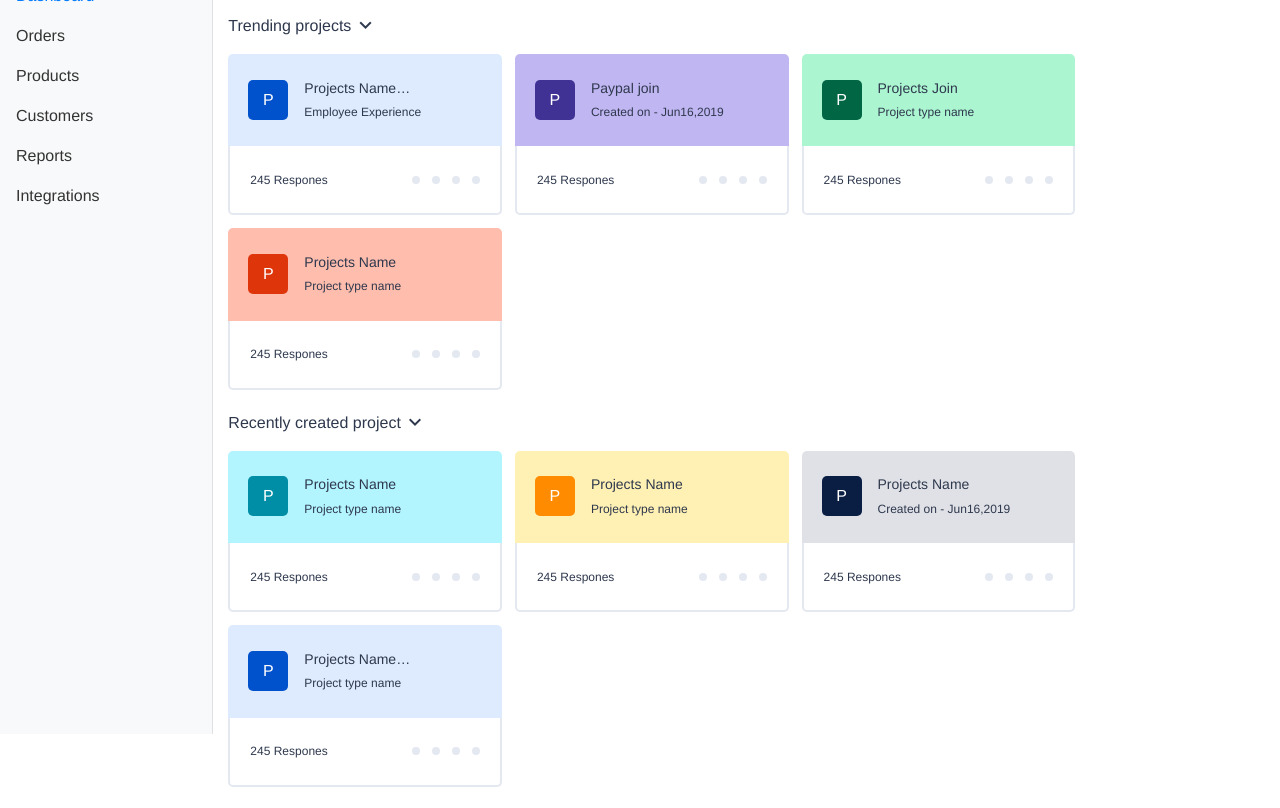
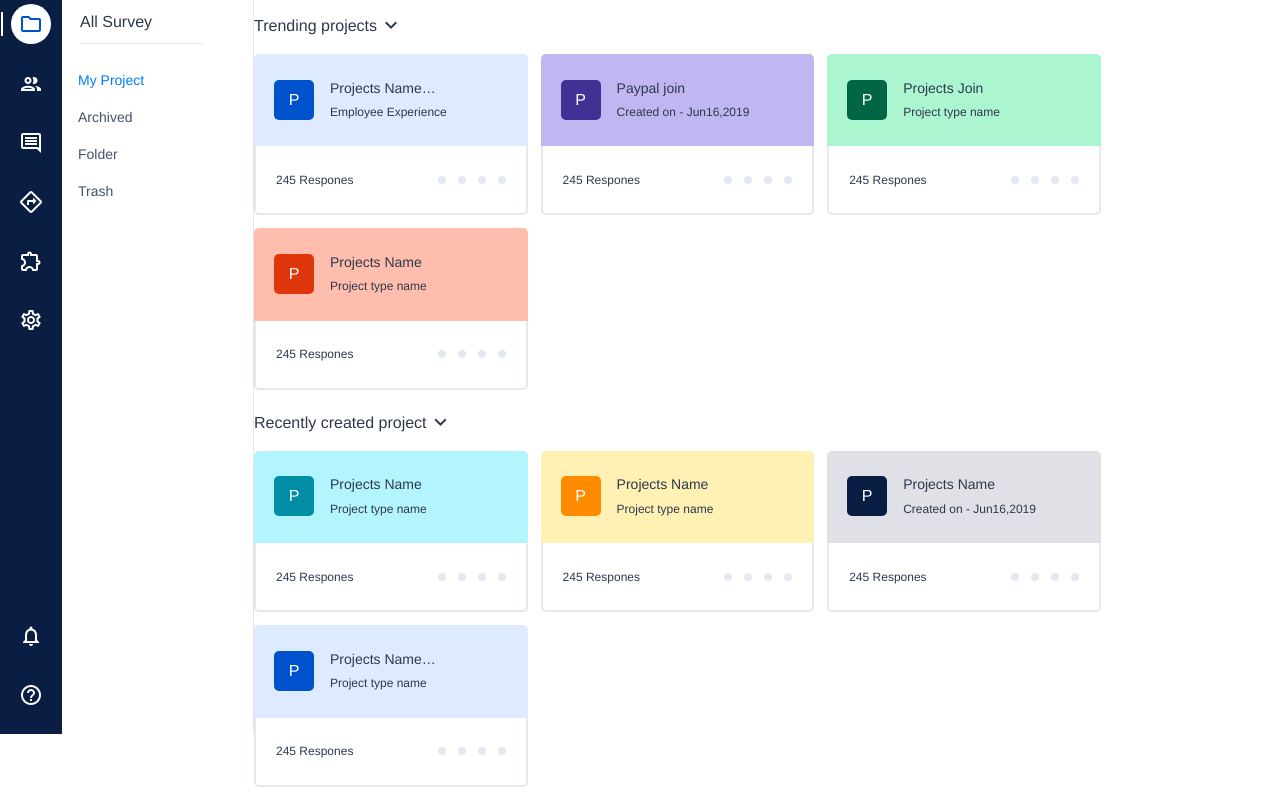
Before and after one commit to link2pk/ABCBank, a website: page index.html in a window 1280 px wide. Shown: the part 66-874 px from the top of the page. Drawn offline with Linux system fonts and the light colour scheme.

Commit message:
on subnav

```diff
--- a/assets/scss/_custom.scss
+++ b/assets/scss/_custom.scss
@@ -203,9 +203,11 @@ html {
         top: .35rem;
         font-size: 1.1rem;
         display: none;
-        &:hover{
+
+        &:hover {
             cursor: pointer;
         }
+
         &::before {
             color: rgba($body-color, .54);
         }
@@ -329,3 +331,70 @@ html {
     flex-wrap: wrap;
     margin-left: -13px;
 }
+
+.main-nav {
+
+    width: 62px;
+    background-color: #091E42;
+    display: flex;
+    flex-flow: column;
+    justify-content: space-between;
+    align-items: center;
+}
+
+.main-nav-ul {
+    list-style-type: none;
+    margin: 0;
+    padding: 0;
+
+    li {
+        margin-top: .7rem;
+        margin-bottom: 1.2rem;
+    }
+
+    .icon {
+        color: #fff;
+        font-size: 1.5rem;
+        width: 40px;
+        height: 40px;
+        border-radius: 40px;
+        display: flex;
+        justify-content: center;
+        align-items: center;
+
+        &:hover {
+            text-decoration: none;
+
+        }
+    }
+
+    .active {
+        position: relative;
+
+        .icon {
+            background-color: #fff;
+            color: var(--primary);
+        }
+
+        &::before {
+            content: "";
+            height: 24px;
+            width: 2px;
+
+            background-color: #fff;
+            position: absolute;
+            left: -10px;
+            top: 8px;
+        }
+    }
+}
+
+.main {
+    padding-left: 254px;
+}
+
+.sub-nav {
+    header {
+        padding: 18px;
+    }
+}
--- a/assets/scss/_dashboard.scss
+++ b/assets/scss/_dashboard.scss
@@ -12,6 +12,9 @@
   padding: 0;
   /* Height of navbar */
   box-shadow: inset -1px 0 0 rgba(0, 0, 0, .1);
+
+  width: 254px;
+  display: flex;
 }
 
 .sidebar-sticky {
@@ -32,8 +35,10 @@
 }
 
 .sidebar .nav-link {
+  font-size: .875rem;
+  color: #42526E;
   font-weight: 500;
-  color: #333;
+
 }
 
 .sidebar .nav-link .feather {
@@ -51,8 +56,11 @@
 }
 
 .sidebar-heading {
-  font-size: .75rem;
-  text-transform: uppercase;
+
+  border-bottom: 1px solid #E4E8F0;
+  padding-bottom: 12px;
+  margin-top: 28px;
+  margin-bottom: 0;
 }
 
 /*
--- a/index.html
+++ b/index.html
@@ -12,73 +12,69 @@
   </head>
 
   <body>
-    <div class="wrapper">
+    <!--projects-container-->
+    <div class="">
       <aside class="sidebar">
-        <section class="sidebar-wrap">
-          <ul class="main-nav">
+        <section class="main-nav">
+          <ul class="main-nav-ul">
             <li><a href="#" class="icon icon-main-search"> </a></li>
+            <li class="active"><a href="#" class="icon icon-folder"> </a></li>
+            <li><a href="#" class="icon icon-users"> </a></li>
+            <li><a href="#" class="icon icon-comments"> </a></li>
+            <li><a href="#" class="icon icon-directions"> </a></li>
+            <li><a href="#" class="icon icon-extensions"> </a></li>
+            <li><a href="#" class="icon icon-settings"> </a></li>
+          </ul>
+          <ul class="main-nav-ul">
+            <li><a href="#" class="icon icon-notifications"> </a></li>
+            <li><a href="#" class="icon icon-help"> </a></li>
           </ul>
         </section>
-      </aside>
-    </div>
-    <div class="container-fluid h-100 ">
-      <div class="row">
-        <nav class="col-md-2 d-none d-md-block bg-light sidebar">
+
+        <nav class=" sub-nav ">
           <div class="sidebar-sticky">
+            <header >
+                <a href="#!" >
+                    <img
+                      src="assets/img/abcbank-logo.jpg"
+                      alt="abcbank logo"
+                      width="123"
+                    />
+                  </a>
                   <h6
-              class="sidebar-heading d-flex justify-content-between align-items-center px-3 mt-4 mb-1 text-muted"
+                    class="sidebar-heading d-flex justify-content-between align-items-center   "
                   >
-              <span>All Survey</span>
-              <a
-                class="d-flex align-items-center text-muted"
-                href="#"
-                aria-label="Add a new report"
-              >
-                <span data-feather="plus-circle"></span>
-              </a>
+                    All Survey
                   </h6>
+            </header>
+
             <ul class="nav flex-column">
               <li class="nav-item">
                 <a class="nav-link active" href="#">
-                  <span data-feather="home"></span>
-                  Dashboard <span class="sr-only">(current)</span>
+                  My Project <span class="sr-only">(current)</span>
                 </a>
               </li>
               <li class="nav-item">
                 <a class="nav-link" href="#">
-                  <span data-feather="file"></span>
-                  Orders
+                  Archived
                 </a>
               </li>
               <li class="nav-item">
                 <a class="nav-link" href="#">
-                  <span data-feather="shopping-cart"></span>
-                  Products
+                  Folder
                 </a>
               </li>
               <li class="nav-item">
                 <a class="nav-link" href="#">
-                  <span data-feather="users"></span>
-                  Customers
-                </a>
-              </li>
-              <li class="nav-item">
-                <a class="nav-link" href="#">
-                  <span data-feather="bar-chart-2"></span>
-                  Reports
-                </a>
-              </li>
-              <li class="nav-item">
-                <a class="nav-link" href="#">
-                  <span data-feather="layers"></span>
-                  Integrations
+                  Trash
                 </a>
               </li>
             </ul>
           </div>
         </nav>
+      </aside>
 
-        <main role="main" class="col-md-10 ml-sm-auto col-lg-10 ">
+      <main role="main" class=" main">
         <header
           class="d-flex justify-content-between flex-wrap flex-md-nowrap align-items-center pt-3 pb-2 mb-3 "
         >
@@ -436,7 +432,6 @@
         </section>
       </main>
     </div>
-    </div>
 
     <script src="assets/js/jquery-3.4.1.min.js"></script>
     <script src="assets/js/bootstrap.bundle.min.js"></script>
```
Also changed, not shown: assets/css/app.css. Lines whose indentation alone changed are shown as unchanged.
